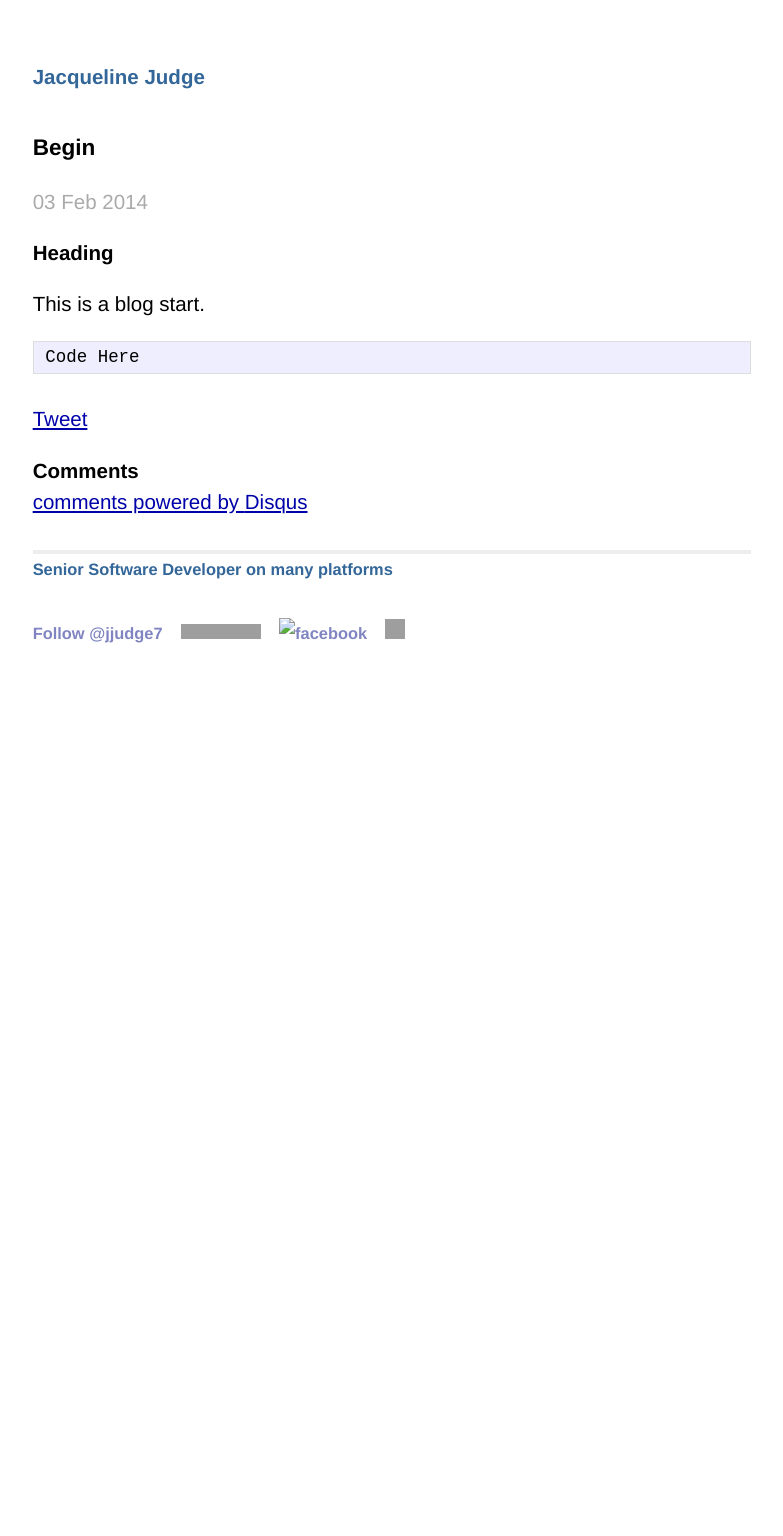
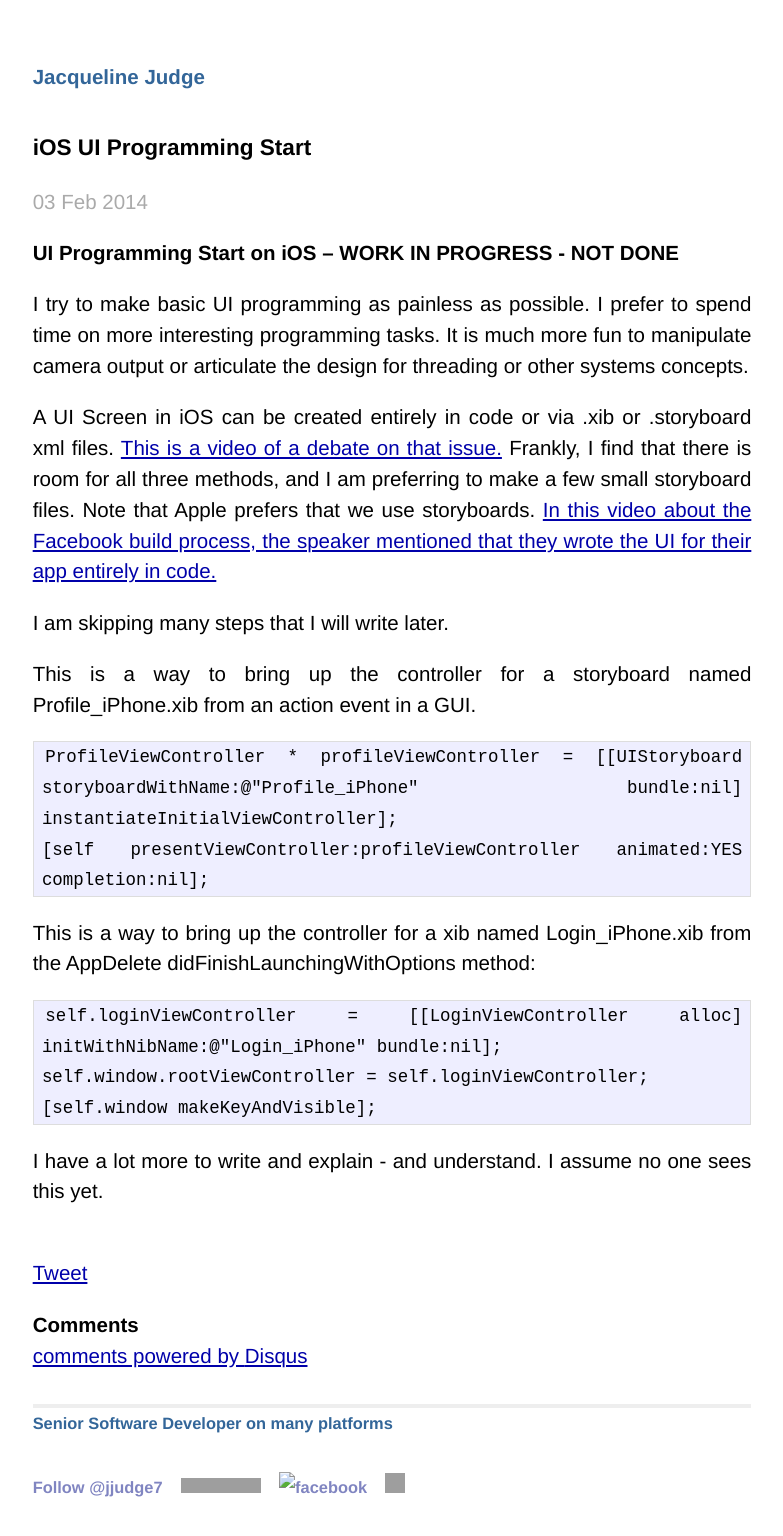
Before and after one commit to jjudge7/jjudge7.github.io, a Jekyll site: the page built from _posts/2014-02-03-begin.md, in a window 1280 px wide. Shown: the whole page, without its empty margins (248-1031 px from the left). Built offline with Jekyll 4.4.1, drawn with Linux system fonts in a browser that asks for light colours; comment, search, counter and statistics services are not loaded; before the commit the page ends 962 px from its top, so only the background shows below that; grey boxes are pictures that could not be loaded.

Commit message:
03 Feb 2014 - First Start
Raw State

```diff
--- /dev/null
+++ b/Gemfile
@@ -0,0 +1 @@
+gem 'github-pages'
--- a/_posts/2014-02-03-begin.md
+++ b/_posts/2014-02-03-begin.md
@@ -1,10 +1,25 @@
 ---
 layout: post
-title: "Begin"
+title: "iOS UI Programming Start"
 ---
 
-##Heading
+##UI Programming Start on iOS -- WORK IN PROGRESS - NOT DONE
 
-This is a blog start.
+I try to make basic UI programming as painless as possible.  I prefer to spend time on more interesting programming tasks.  It is much more fun to manipulate camera output or articulate the design for threading or other systems concepts.
 
-	Code Here
+A UI Screen in iOS can be created entirely in code or via .xib or .storyboard xml files.  [This is a video of a debate on that issue.](http://www.raywenderlich.com/51992/storyboards-vs-nibs-vs-code-the-great-debate) Frankly, I find that there is room for all three methods, and I am preferring to make a few small storyboard files.  Note that Apple prefers that we use storyboards.  [In this video about the Facebook build process, the speaker mentioned that they wrote the UI for their app entirely in code.](http://www.youtube.com/watch?v=I5RqcYzrY4Y&feature=youtu.be&t=15m20s)
+
+I am skipping many steps that I will write later.
+
+This is a way to bring up the controller for a storyboard named Profile_iPhone.xib from an action event in a GUI.
+
+	ProfileViewController * profileViewController = [[UIStoryboard storyboardWithName:@"Profile_iPhone" bundle:nil] instantiateInitialViewController];
+	[self presentViewController:profileViewController animated:YES completion:nil];
+
+This is a way to bring up the controller for a xib named Login_iPhone.xib from the AppDelete didFinishLaunchingWithOptions method:
+
+	self.loginViewController = [[LoginViewController alloc] initWithNibName:@"Login_iPhone" bundle:nil];
+	self.window.rootViewController = self.loginViewController;
+	[self.window makeKeyAndVisible];
+
+I have a lot more to write and explain - and understand.  I assume no one sees this yet.
```
